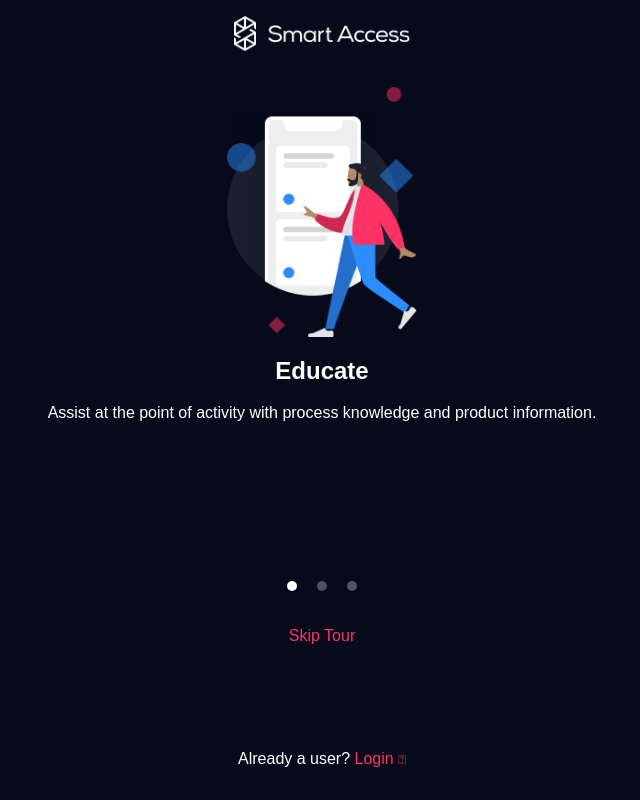
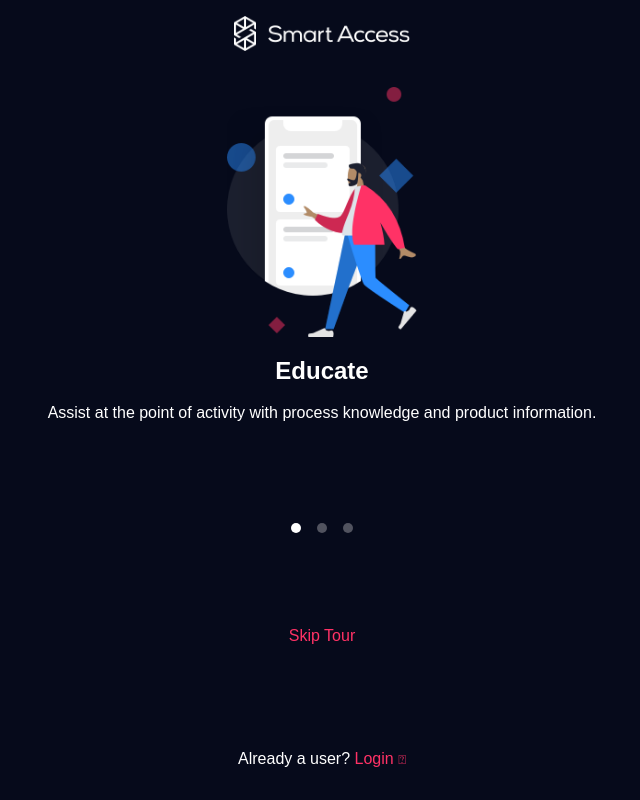
Before and after one commit to temurih/SmartAccess, a plain HTML site: page index.htm in a window 1280 px wide. Shown: the whole page, without its empty margins (318-958 px from the left). Drawn offline with Linux system fonts and the light colour scheme.

Commit message:
pagination

```diff
--- a/home.css
+++ b/home.css
@@ -36,6 +36,10 @@ body #hero-section {
     margin-top: 0;
 }
 
+#reader-button {
+    margin-bottom: 2rem;
+}
+
 #ready-scan {
     position: absolute;
     left: 0;
--- a/index.css
+++ b/index.css
@@ -16,3 +16,21 @@ body {
 button {
     margin-bottom: 1rem;
 }
+
+.t-ScrollBar {
+    margin: 1rem 0;
+}
+
+.t-ScrollBar__item {
+    display: inline-block;
+    width: 10px;
+    height: 10px;
+    margin: 0 0.5rem;
+    border-radius: 100%;
+    background: #51535f;
+    transition: background ease 0.2s;
+    cursor: pointer;
+}
+.t-ScrollBar__item.is-active {
+    background: #fff;
+}
--- a/index.htm
+++ b/index.htm
@@ -68,11 +68,6 @@
                 <div class="t-ScrollBar"></div>
             </div>
             <div>
-                <div id="dots" class="w-100">
-                    <div id="dot-1"></div>
-                    <div id="dot-2"></div>
-                    <div id="dot-3"></div>
-                </div>
                 <a class="pink w-100" href="home.htm">Skip Tour</a>
             </div>
             <div id="bottom" class="w-100">
@@ -88,7 +83,7 @@
             pagination: {
                 el: ".t-ScrollBar",
                 clickable: true,
-                bulletClass: "dot-1",
+                bulletClass: "t-ScrollBar__item",
                 bulletActiveClass: "is-active"
             }
         });
--- a/shared.css
+++ b/shared.css
@@ -67,26 +67,6 @@ p {
     font-size: small;
 }
 
-#dots,
-#reader-button {
-    margin-bottom: 2rem;
-}
-
-#dot-1,
-#dot-2,
-#dot-3 {
-    display: inline-block;
-    width: 10px;
-    height: 10px;
-    border-radius: 100%;
-    margin: 0 0.5rem;
-    background-color: #51535f;
-}
-
-#dot-1 {
-    background-color: #fff;
-}
-
 button:hover {
     opacity: 0.9;
 }
```
